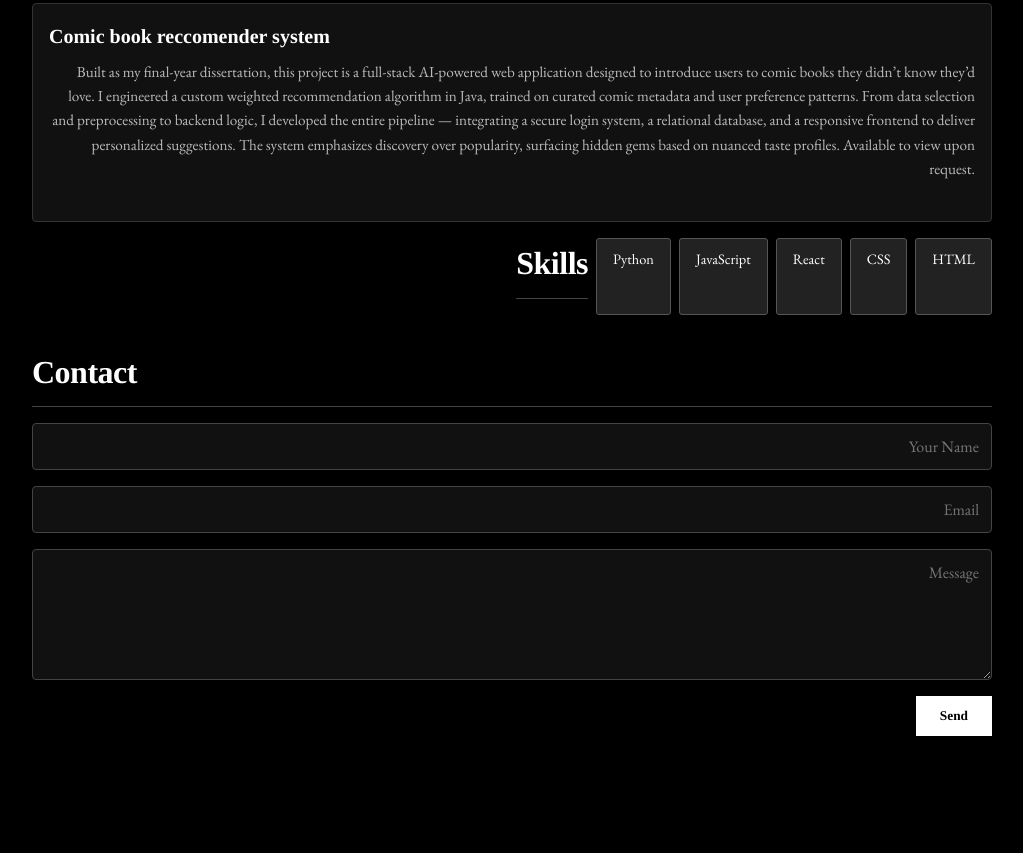
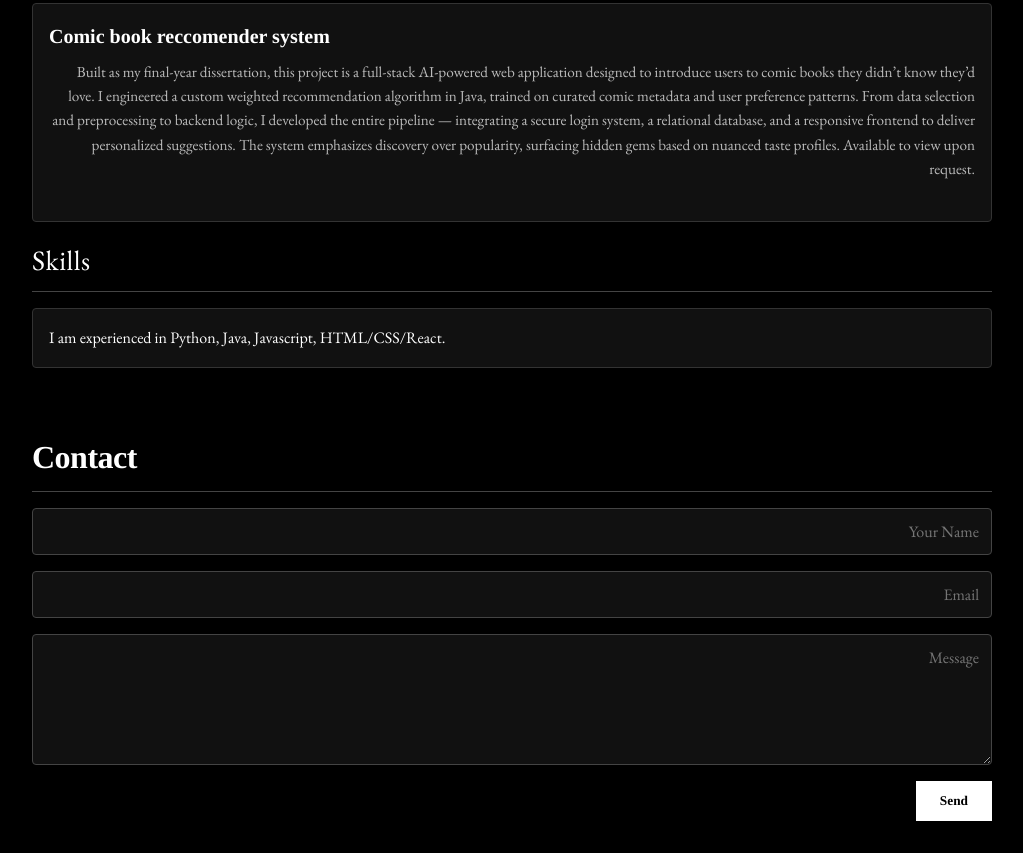
Before and after one commit to robertorj19/robertorj19.github.io, a plain HTML site: page index.html in a window 1280 px wide. Shown: the part 894-1747 px from the top of the page, without its empty margins (128-1151 px from the left). Before the commit the page ends 1662 px from the top, so only its background shows below. Drawn offline with nearby package versions, Linux system fonts and the light colour scheme.

Commit message:
Update index.html

```diff
--- a/index.html
+++ b/index.html
@@ -44,13 +44,9 @@
     </section>
 
     <!-- Skills Section -->
-    <section class="skills">
+    <section class="hero">
         <h2>Skills</h2>
-        <div class="skill">Python</div>
-        <div class="skill">JavaScript</div>
-        <div class="skill">React</div>
-        <div class="skill">CSS</div>
-        <div class="skill">HTML</div>
+        <div class="project-card">I am experienced in Python, Java, Javascript, HTML/CSS/React.</div>
     </section>
 
     <!-- Contact Section -->
```
